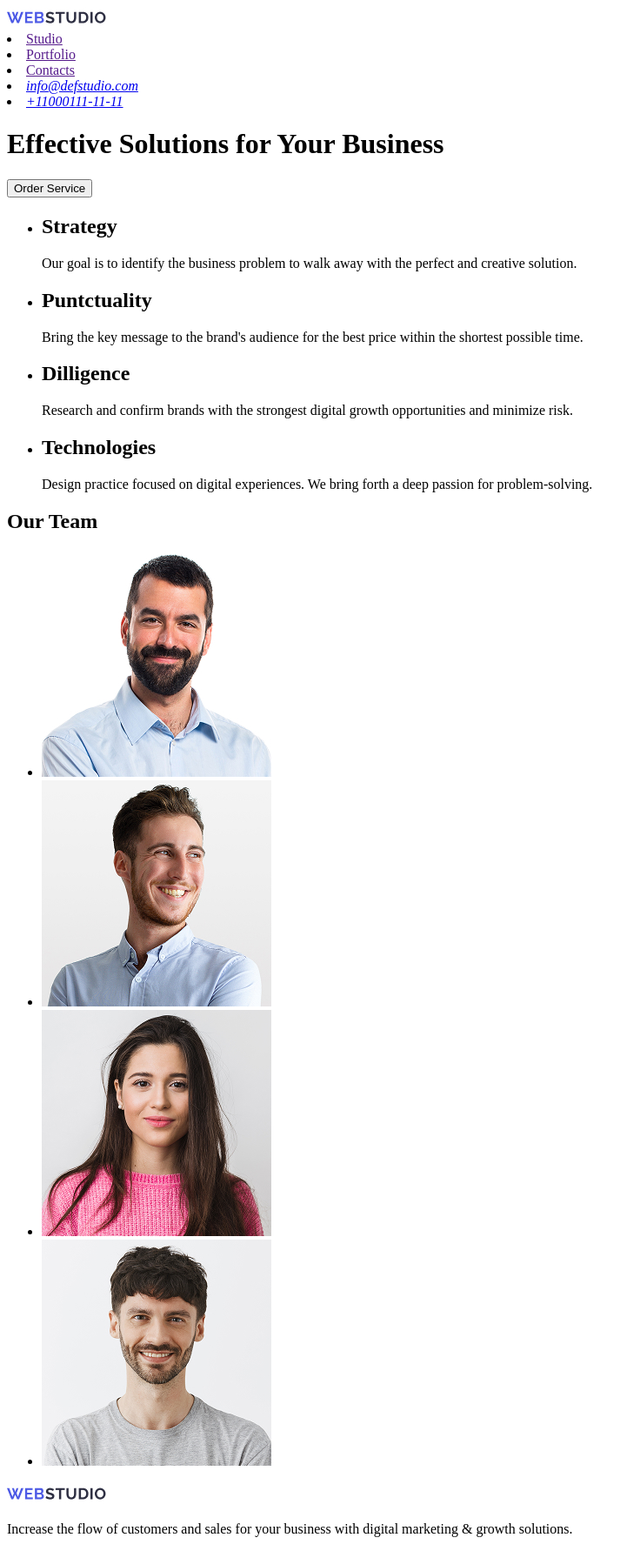
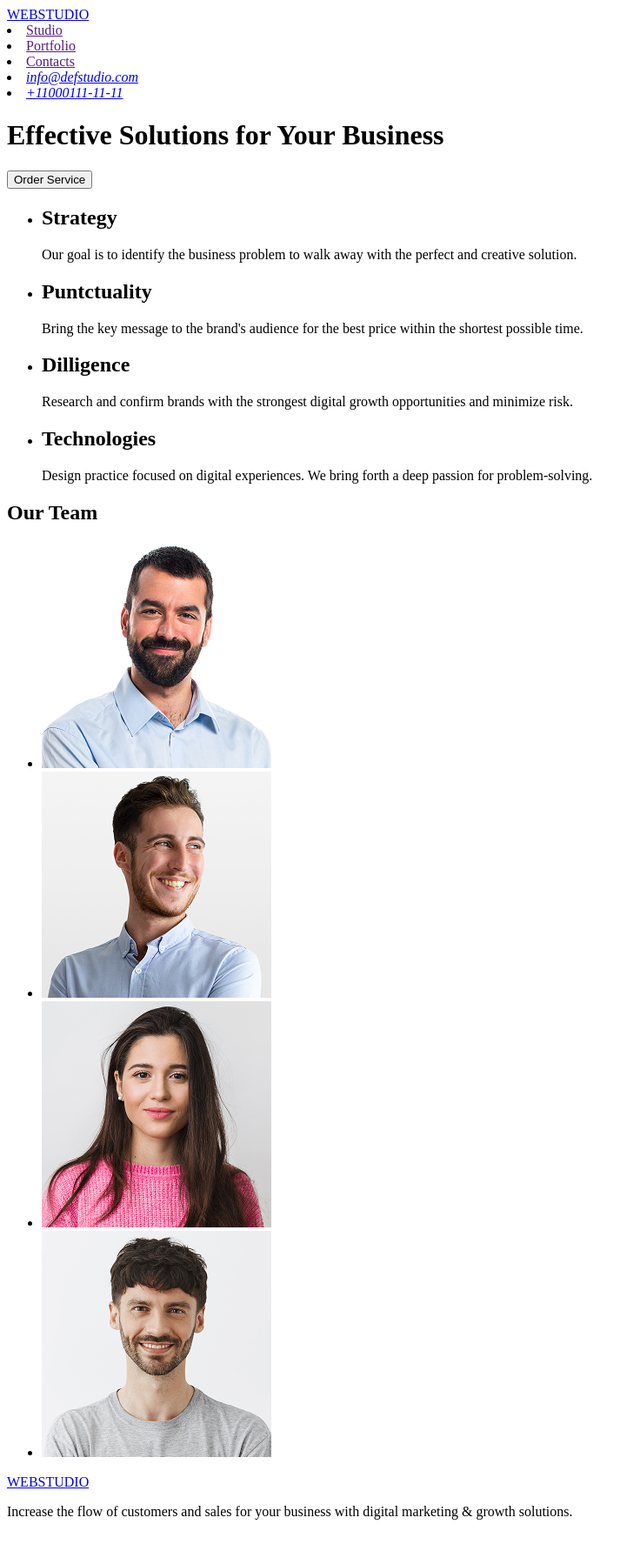
Before and after one commit to AlyokhinRoman/goit-markup-hw-01, a plain HTML site: page index.html in a window 1280 px wide. Shown: the whole page at 87% size, without its empty margins (0-736 px from the left). Drawn offline with Linux system fonts and the light colour scheme.

Commit message:
add hw1_8

```diff
--- a/index.html
+++ b/index.html
@@ -6,9 +6,7 @@
     <title>Document</title>
   </head>
   <header>
-    <a href="./index.html">
-      <img src="./images/logo.jpg" alt="" width="115" height="24" />
-    </a>
+    <a href="./index.html">WEBSTUDIO</a>
     <nav>
       <li><a href="">Studio</a></li>
       <li><a href="">Portfolio</a></li>
@@ -99,9 +97,7 @@
     </ul>
   </main>
   <footer>
-    <a href="./index.html">
-      <img src="./images/logo.jpg" alt="" width="115" height="24" />
-    </a>
+    <a href="./index.html">WEBSTUDIO</a>
     <p>
       Increase the flow of customers and sales for your business with digital
       marketing & growth solutions.
```
